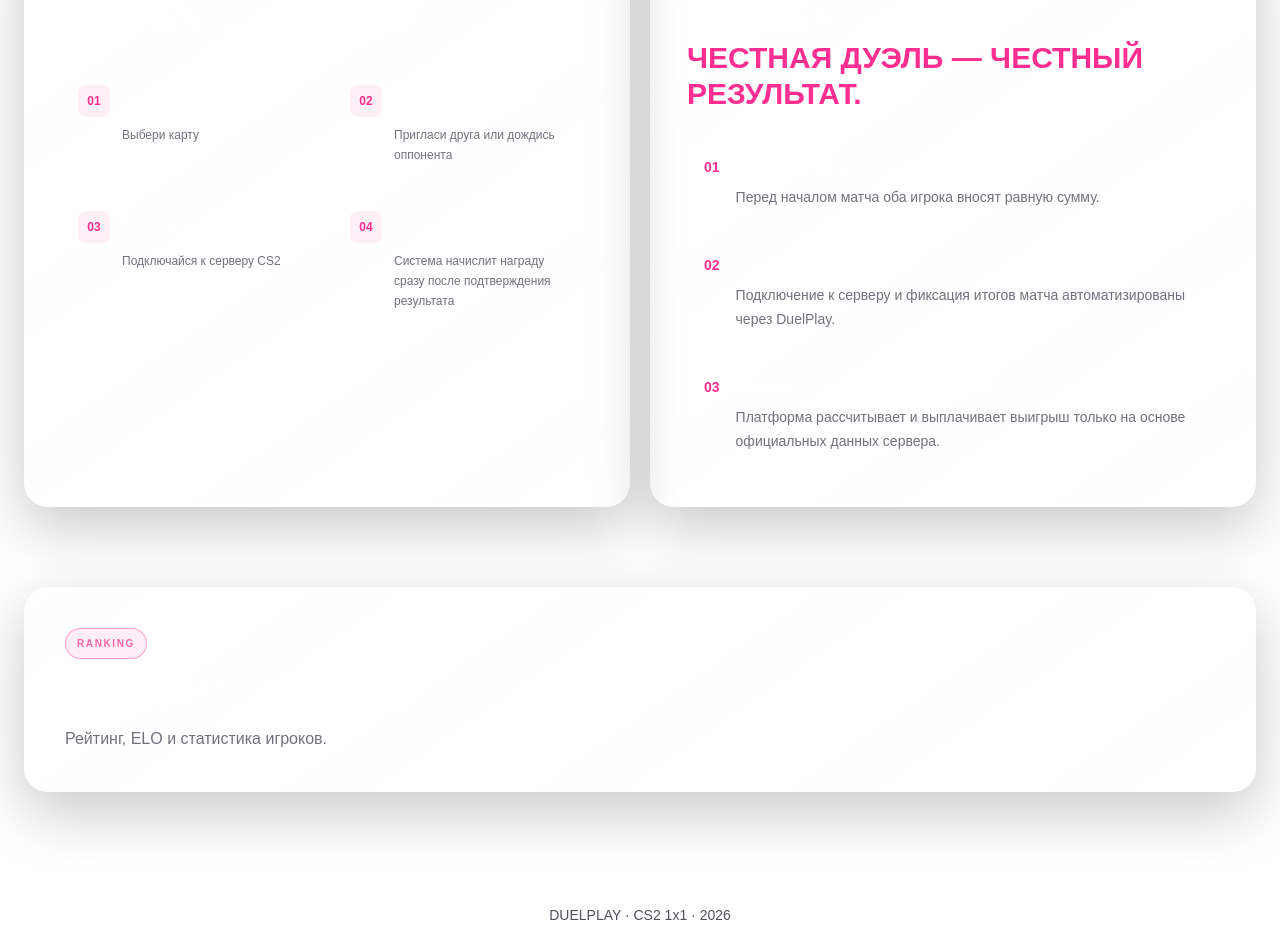
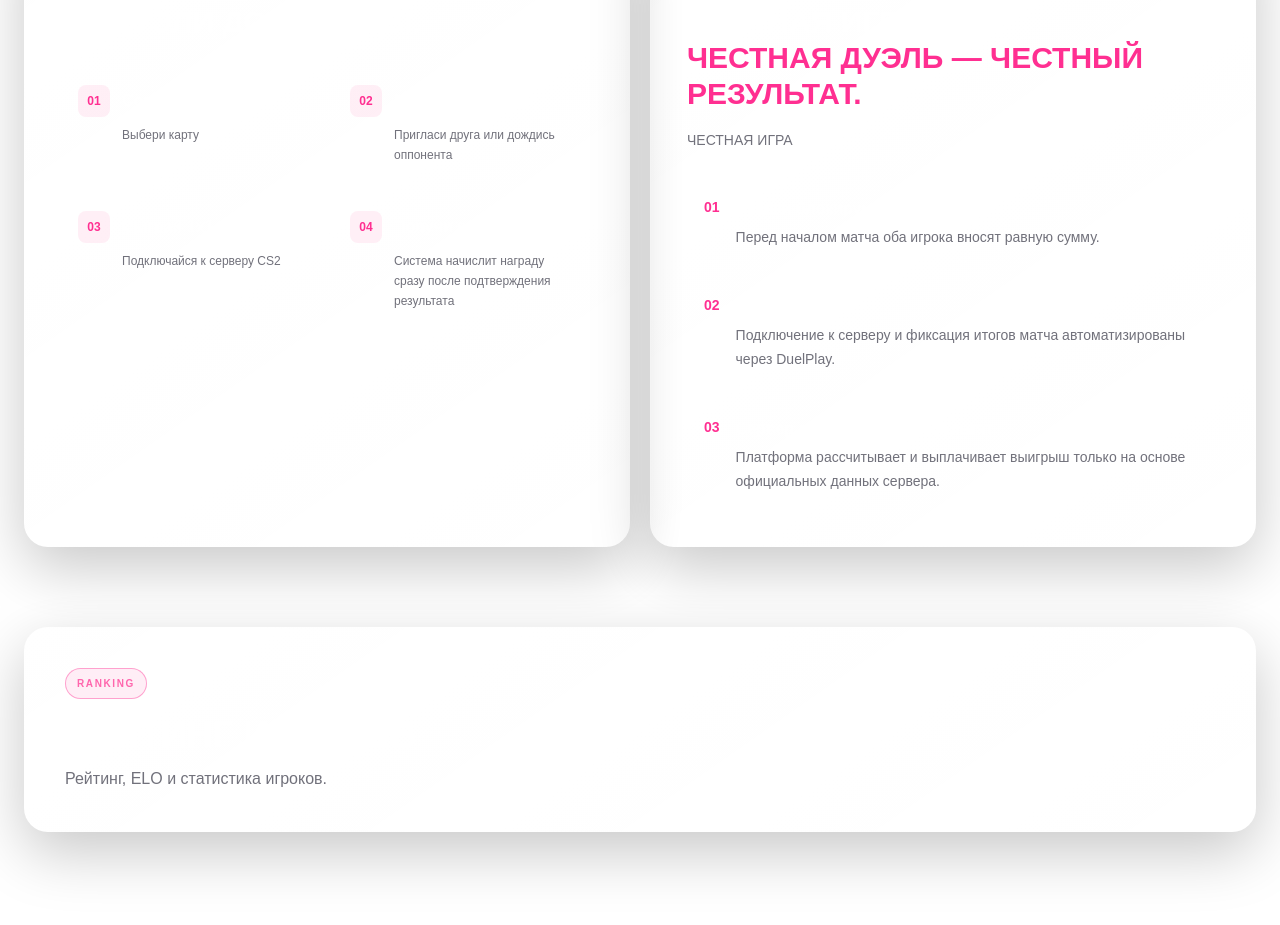
Before and after one commit to dneprroleplay-debug/duelplay-platform, a Next.js app: page / in a window 1280 px wide. Shown: the part 3200-4125 px from the top of the page. Built offline with nearby package versions, Linux system fonts and the light colour scheme; no server answers; the database is empty.

Commit message:
Fix v28 production build

```diff
--- a/app/matches/[id]/page.tsx
+++ b/app/matches/[id]/page.tsx
@@ -18,7 +18,7 @@ export default function MatchPage({params}:{params:Promise<{id:string}>}){
  useEffect(()=>{params.then(p=>setId(p.id))},[params]);
  async function load(){if(!id)return;try{const [mr,ur]=await Promise.all([fetch(`/api/matches/${id}`,{cache:"no-store"}),fetch("/api/auth/me",{cache:"no-store"})]);const md=await mr.json(),ud=await ur.json();if(!mr.ok)throw 0;setM(md.match??md);setUser(ud.user??null)}catch{setMsg(t.matchLoadError)}}
  useEffect(()=>{load()},[id]);useEffect(()=>{if(!id)return;const timer=setInterval(load,3000);return()=>clearInterval(timer)},[id]);
- async function action(path:string){setBusy(true);setMsg("");try{const r=await fetch(`/api/matches/${id}/${path}`,{method:"POST"});const d=await r.json();if(!r.ok){const code=d.errorCode;const localized=path==="join"?({AUTH_REQUIRED:t.loginRequired,OWN_MATCH:t.ownMatch,MATCH_FULL:t.full,walletRequired:t.walletRequired,INSUFFICIENT_BALANCE:t.walletRequired,JOIN_ERROR:t.joinError}[code]||t.joinError):d.error;throw new Error(localized||"ERROR")}setM(d.match??d);if(path==="start")setMsg(t.matchStarted);if(path==="join")setMsg(t.bothReady)}catch(e){setMsg(e instanceof Error?e.message:(path==="join"?t.joinError:t.startError))}finally{setBusy(false)}}
+ async function action(path:string){setBusy(true);setMsg("");try{const r=await fetch(`/api/matches/${id}/${path}`,{method:"POST"});const d=await r.json();if(!r.ok){const code=typeof d.errorCode==="string"?d.errorCode:"";const joinErrors:Record<string,string>={AUTH_REQUIRED:t.loginRequired,OWN_MATCH:t.ownMatch,MATCH_FULL:t.full,walletRequired:t.walletRequired,INSUFFICIENT_BALANCE:t.walletRequired,JOIN_ERROR:t.joinError};const localized=path==="join"?(joinErrors[code]||t.joinError):d.error;throw new Error(localized||"ERROR")}setM(d.match??d);if(path==="start")setMsg(t.matchStarted);if(path==="join")setMsg(t.bothReady)}catch(e){setMsg(e instanceof Error?e.message:(path==="join"?t.joinError:t.startError))}finally{setBusy(false)}}
  if(!m)return <><main className="min-h-screen pt-28 text-center text-zinc-500">{t.loading}</main></>;
  const pot=Number(m.betAmount)*(m.playerTwo?2:1),payout=pot-Number(m.commission??pot*.10),participant=Boolean(user&&[m.playerOneId,m.playerTwoId].includes(user.id));const mapImage=MAP_IMAGES[m.mapName||""];
  const statusLabel=(status:string)=>({WAITING_FOR_PLAYERS:u.waitingStatus,READY:u.readyStatus,LIVE:"LIVE",FINISHED:u.confirmed,CANCELLED:u.cancelled}[status]||status);
--- a/app/page.tsx
+++ b/app/page.tsx
@@ -1,6 +1,6 @@
 "use client";
 
-import { useEffect, useRef, useState } from "react";
+import { Suspense, useEffect, useRef, useState } from "react";
 import { useSearchParams } from "next/navigation";
 import Link from "next/link";
 import Games from "../components/Games/Games";
@@ -11,7 +11,7 @@ import TopSkins from "../components/TopSkins/TopSkins";
 import Cases from "../components/Cases/Cases";
 import HomeIntro from "../components/Common/HomeIntro";
 
-export default function Home(){
+function HomeContent(){
   const {t}=useLanguage();
   const searchParams=useSearchParams();
   const [introKey,setIntroKey]=useState(0);
@@ -93,7 +93,7 @@ export default function Home(){
           <div className="panel rounded-3xl p-7 sm:p-9">
             <span className="pill">{t.fairPlay}</span>
             <h2 className="mt-4 text-3xl font-black uppercase">{t.fairPlayTitle}<br/><span className="text-pink-400">{t.fairPlayTitle2}</span></h2>
-            <p className="mt-4 text-sm leading-6 text-zinc-500">{t.fairPlayText}</p>
+            <p className="mt-4 text-sm leading-6 text-zinc-500">{t.fairPlay}</p>
             <div className="mt-7 space-y-3">
               {[
                 ["01",t.betLocked,t.bothPlayersStake],
@@ -116,3 +116,7 @@ export default function Home(){
 function Stat({value,label}:{value:string;label:string}){return <div className="panel rounded-2xl border-white/10 bg-black/30 p-4"><div className="text-2xl font-black text-pink-400">{value}</div><div className="mt-1 text-[10px] uppercase tracking-wider text-zinc-500">{label}</div></div>}
 function HowItWorks(){const{t}=useLanguage();return <div className="panel rounded-3xl p-7 sm:p-9"><span className="pill">{t.howItWorks}</span><h2 className="mt-4 text-3xl font-black uppercase">{t.fromDuelToWin}</h2><div className="mt-7 grid grid-cols-1 gap-3 sm:grid-cols-2">{[["01",t.stepCreateMatchTitle,t.stepCreateMatchText],["02",t.stepFindOpponentTitle,t.stepFindOpponentText],["03",t.stepPlayTitle,t.stepPlayText],["04",t.stepWinningsTitle,t.stepWinningsText]].map(([n,x,d])=><div key={n} className="group rounded-2xl border border-white/5 bg-white/[.025] p-4 transition hover:-translate-y-0.5 hover:border-pink-400/20"><div className="flex items-center gap-3"><span className="grid h-8 w-8 place-items-center rounded-lg bg-pink-400/10 text-xs font-black text-pink-400">{n}</span><div className="font-bold">{x}</div></div><div className="mt-2 pl-11 text-xs leading-5 text-zinc-500">{d}</div></div>)}</div></div>}
 function Ranking(){const [users,setUsers]=useState<any[]>([]);useEffect(()=>{fetch("/api/ranking",{cache:"no-store"}).then(r=>r.json()).then(d=>setUsers(Array.isArray(d)?d:[])).catch(()=>{})},[]);return <div className="grid gap-3 sm:grid-cols-3">{users.slice(0,3).map((u,i)=><div key={u.nickname} className={`rounded-2xl bg-white/[.03] p-4 transition hover:-translate-y-0.5 hover:bg-white/[.06] ${i===0?"ring-1 ring-pink-400/30":""}`}><div className="flex items-center gap-3"><span className="grid h-9 w-9 shrink-0 place-items-center rounded-xl bg-pink-400/10 text-sm font-black text-pink-300">#{i+1}</span><div className="min-w-0"><div className="truncate font-bold">{u.nickname}</div><div className="mt-1 text-xs text-zinc-500">Level {u.level}</div></div></div><div className="mt-4 text-xl font-black text-pink-400">{u.reputation} <span className="text-xs text-zinc-600">REP</span></div></div>)}</div>}
+
+export default function Home(){
+  return <Suspense fallback={null}><HomeContent /></Suspense>
+}
```
Also changed, not shown: components/CreateMatch/CreateMatch.tsx (+1 -1 lines).
